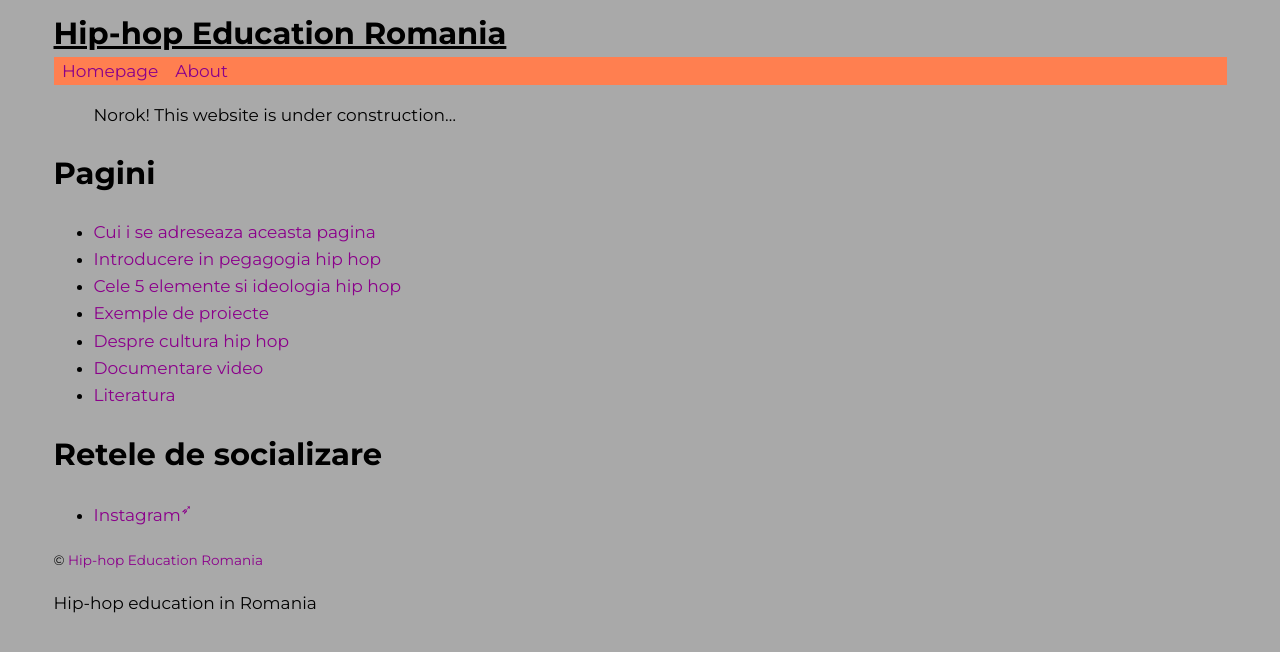
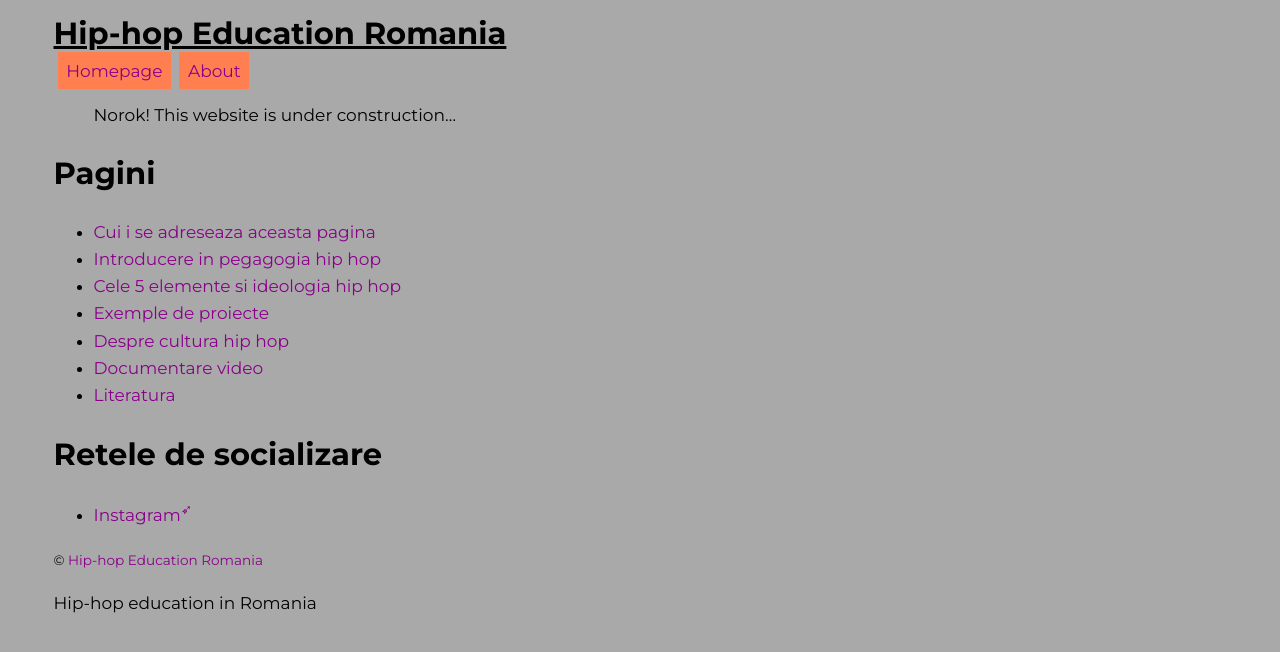
Before and after one commit to hiphopeduro/hiphopeduro.github.io, a Jekyll site: the page built from index.md, in a window 1280 px wide. Shown: the top 652 px of the page. Built offline with Jekyll 4.4.1, drawn with Linux system fonts in a browser that asks for light colours; our own code applies the rules of GitHub Pages for plain Markdown files.

Commit message:
theme color on menu link

```diff
--- a/assets/css/index.css
+++ b/assets/css/index.css
@@ -102,8 +102,9 @@ body > header menu {
 	list-style: none;
 	padding: 0;
 	margin: 0;
-	background-color: var(--c-theme);
 }
 body > header menu a {
 	padding: var(--s);
+	margin: calc(var(--s) / 2);
+	background-color: var(--c-theme);
 }
```
